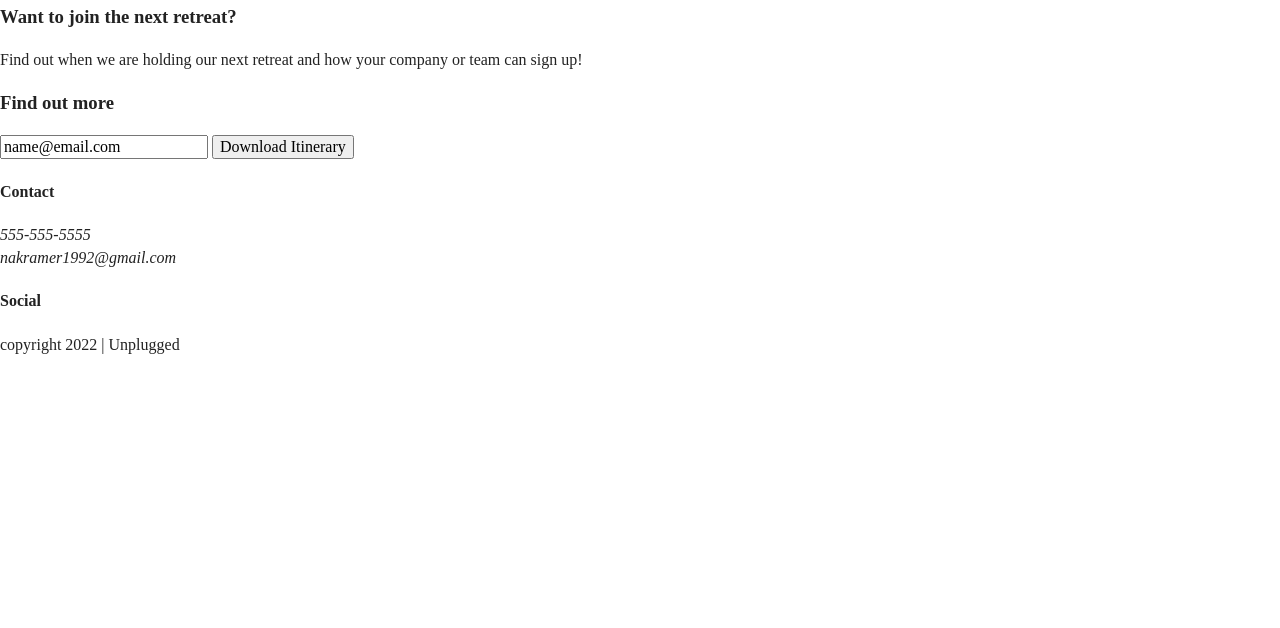
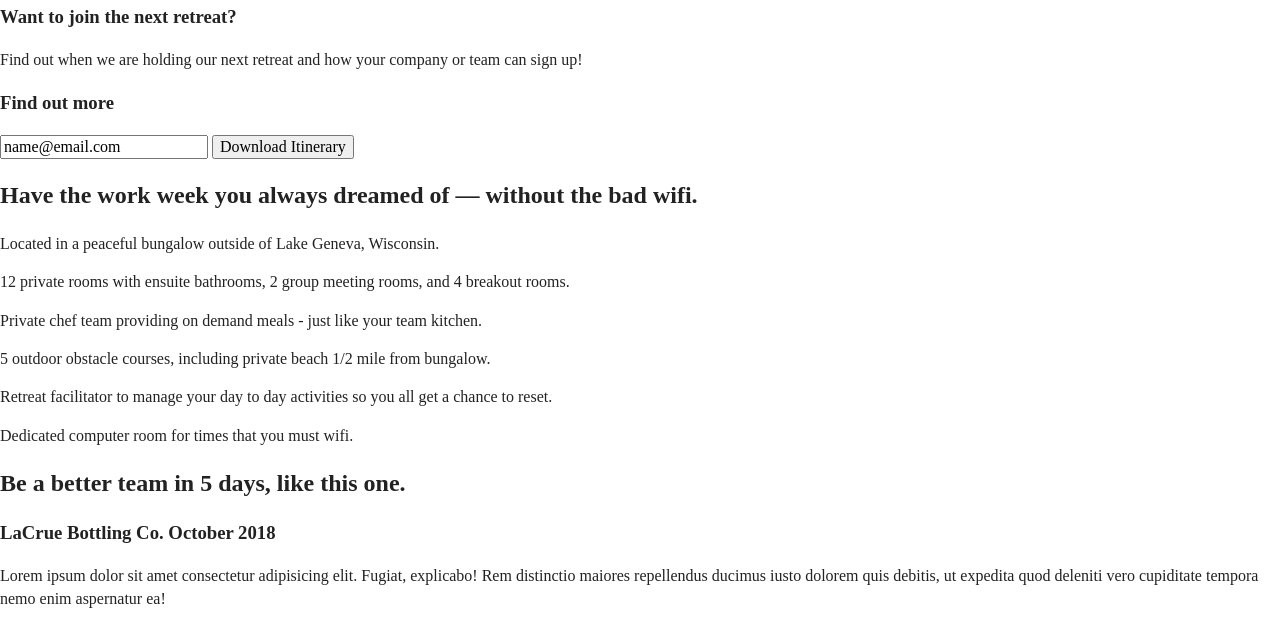
Before and after one commit to kramedog3223/unplugged-retreat, a website: page index.html in a window 1280 px wide. Shown: the part 168-796 px from the top of the page. Drawn offline with Linux system fonts and the light colour scheme.

Commit message:
added features and review section

```diff
--- a/index.html
+++ b/index.html
@@ -59,6 +59,74 @@
         </div>
         <!--aside content wrapper ends -->
       </aside>
+
+      <section class="features">
+        <div class="content-wrapper">
+          <h2>
+            Have the work week you always dreamed of — without the bad wifi.
+          </h2>
+          <div class="features-items">
+            <article>
+              <p class="fontawesome-icon"></p>
+              <p class="features-item-description">
+                Located in a peaceful bungalow outside of Lake Geneva,
+                Wisconsin.
+              </p>
+            </article>
+            <article>
+              <p class="fontawesome-icon"></p>
+              <p class="features-item-description">
+                12 private rooms with ensuite bathrooms, 2 group meeting rooms,
+                and 4 breakout rooms.
+              </p>
+            </article>
+            <article>
+              <p class="fontawesome-icon"></p>
+              <p class="features-item-description">
+                Private chef team providing on demand meals - just like your
+                team kitchen.
+              </p>
+            </article>
+            <article>
+              <p class="fontawesome-icon"></p>
+              <p class="features-item-description">
+                5 outdoor obstacle courses, including private beach 1/2 mile
+                from bungalow.
+              </p>
+            </article>
+            <article>
+              <p class="fontawesome-icon"></p>
+              <p class="features-item-description">
+                Retreat facilitator to manage your day to day activities so you
+                all get a chance to reset.
+              </p>
+            </article>
+            <article>
+              <p class="fontawesome-icon"></p>
+              <p class="features-item-description">
+                Dedicated computer room for times that you must wifi.
+              </p>
+            </article>
+          </div>
+        </div>
+      </section>
+
+      <section class="reviews">
+        <div class="content-wrapper">
+          <h2>Be a better team in 5 days, like this one.</h2>
+          <article>
+            <div class="lacrue">
+              <h3>LaCrue Bottling Co. October 2018</h3>
+              <p>
+                Lorem ipsum dolor sit amet consectetur adipisicing elit. Fugiat,
+                explicabo! Rem distinctio maiores repellendus ducimus iusto
+                dolorem quis debitis, ut expedita quod deleniti vero cupiditate
+                tempora nemo enim aspernatur ea!
+              </p>
+            </div>
+          </article>
+        </div>
+      </section>
     </main>
     <!--Main wrapper-->
 
```
